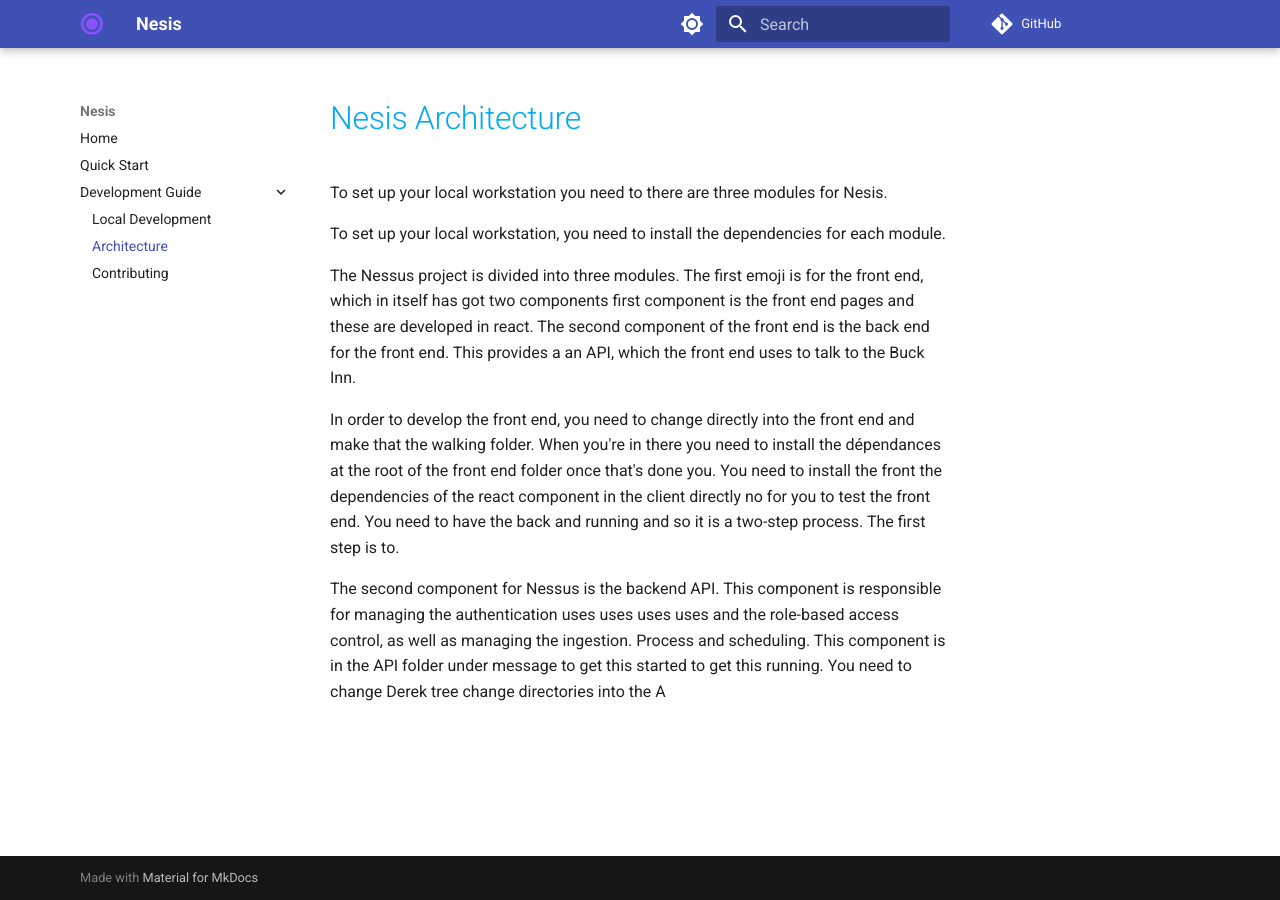
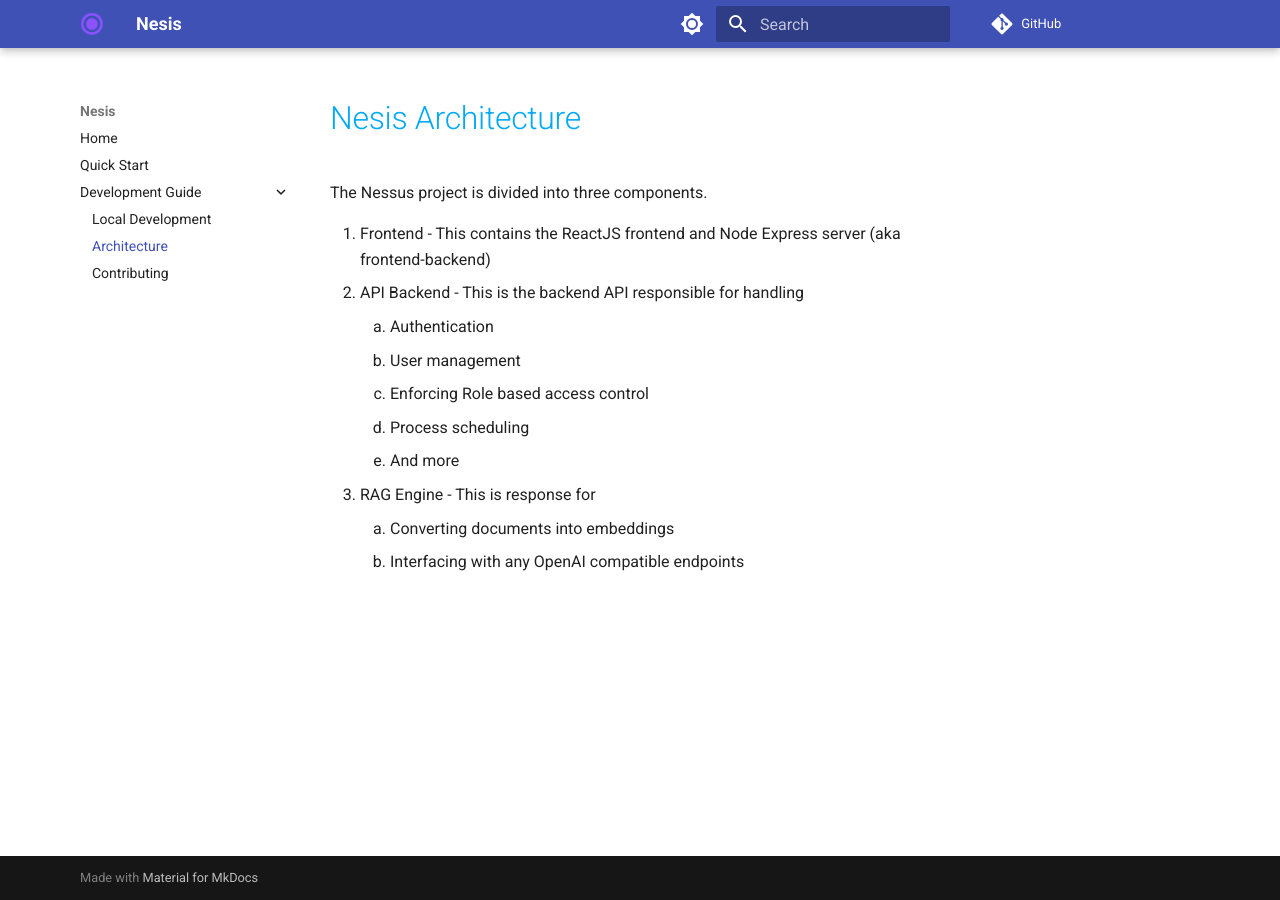
Before and after one commit to ametnes/nesis, an MkDocs documentation site: the page built from docs/src/dev-guide/architecture.md, in a window 1280 px wide. Built offline with MkDocs 1.6.1 and Material for MkDocs 9.7.7, drawn with Linux system fonts in a browser that asks for light colours; comment, search, counter and statistics services are not loaded.

Commit message:
Add architectural introduction

```diff
--- a/docs/src/dev-guide/architecture.md
+++ b/docs/src/dev-guide/architecture.md
@@ -1,11 +1,13 @@
 # Nesis Architecture
-To set up your local workstation you need to there are three modules for Nesis.
+The Nessus project is divided into three components.
 
-To set up your local workstation, you need to install the dependencies for each module.
-
-The Nessus project is divided into three modules. The first emoji is for the front end, which in itself has got two components
- first component is the front end pages and these are developed in react. The second component of the front end is the back end for the front end. This provides a an API, which the front end uses to talk to the Buck Inn.
-
-In order to develop the front end, you need to change directly into the front end and make that the walking folder. When you're in there you need to install the dépendances at the root of the front end folder once that's done you. You need to install the front the dependencies of the react component in the client directly no for you to test the front end. You need to have the back and running and so it is a two-step process. The first step is to.
-
-The second component for Nessus is the backend API. This component is responsible for managing the authentication uses uses uses uses and the role-based access control, as well as managing the ingestion. Process and scheduling. This component is in the API folder under message to get this started to get this running. You need to change Derek tree change directories into the A
+1. Frontend - This contains the ReactJS frontend and Node Express server (aka frontend-backend)
+2. API Backend - This is the backend API responsible for handling
+       1. Authentication
+       2. User management
+       3. Enforcing Role based access control
+       4. Process scheduling
+       5. And more
+6. RAG Engine - This is response for
+       7. Converting documents into embeddings
+       8. Interfacing with any OpenAI compatible endpoints
```
